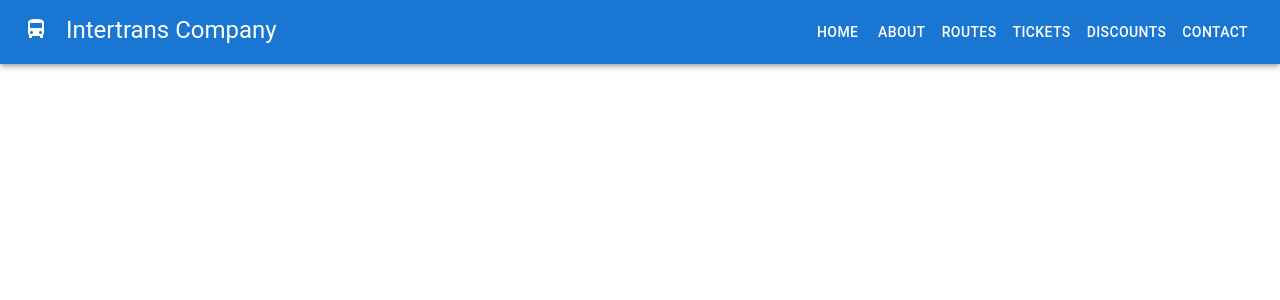
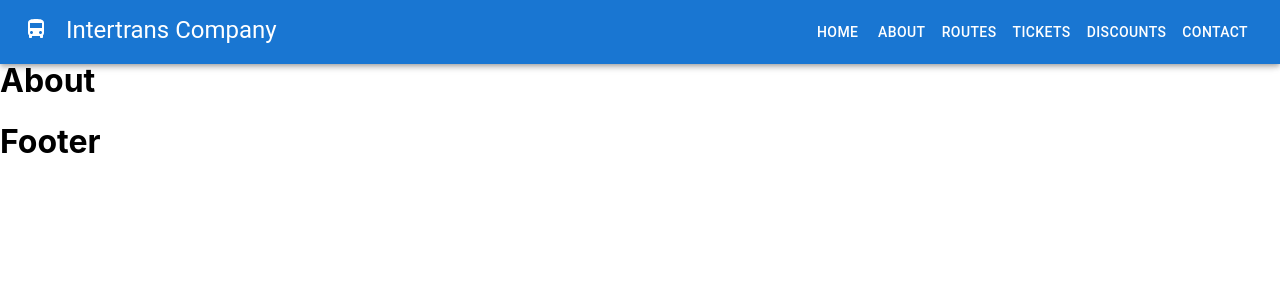
Before and after one commit to carla-vartolomei/transport-app, a Next.js app: page /about in a window 1280 px wide. Shown: the top 300 px of the page. Built offline with nearby package versions, Linux system fonts and the light colour scheme.

Commit message:
add footer

```diff
--- /dev/null
+++ b/components/Footer.js
@@ -0,0 +1,7 @@
+import React from "react"
+
+function Footer() {
+  return <h1>Footer</h1>
+}
+
+export default Footer
--- a/pages/_app.js
+++ b/pages/_app.js
@@ -1,4 +1,5 @@
 import React from "react"
+import Footer from "../components/Footer"
 import Navbar from "../components/Navbar"
 import "../styles/globals.css"
 
@@ -6,7 +7,10 @@ function MyApp({ Component, pageProps }) {
   return (
     <>
       <Navbar />
+      <br />
+      <br />
       <Component {...pageProps} />
+      <Footer />
     </>
   )
 }
```
